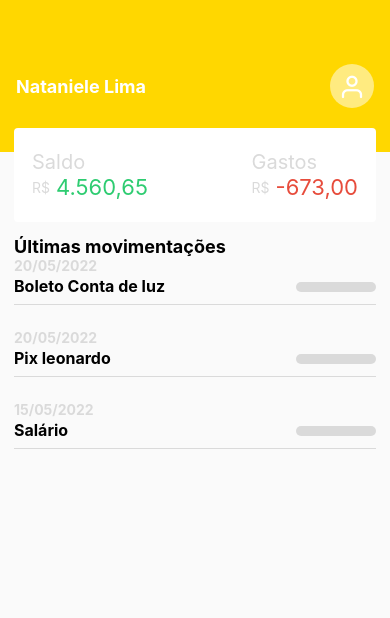
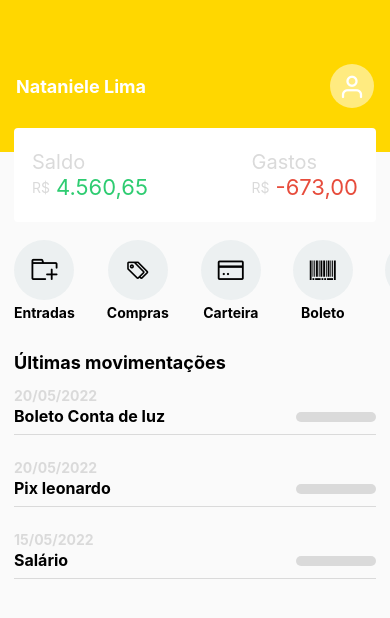
Before and after one commit to audisiofilho/finaceApp, a React Native app: screen / in a window 390 px wide. Shown: the top 618 px of the page. Built offline with nearby package versions, Linux system fonts and the light colour scheme.

Commit message:
Finalizando ActionTab

```diff
--- /dev/null
+++ b/src/components/Actions/index.js
@@ -0,0 +1,84 @@
+import React from "react";
+import {
+  View,
+  Text,
+  StyleSheet,
+  TouchableOpacity,
+  ScrollView,
+} from "react-native";
+
+import { AntDesign } from "@expo/vector-icons";
+
+export default function Actions() {
+  return (
+    <ScrollView
+      style={styles.container}
+      horizontal={true}
+      showsHorizontalScrollIndicator={false}
+    >
+      <TouchableOpacity style={styles.actionButton}>
+        <View style={styles.areaButton}>
+          <AntDesign name="addfolder" size={26} color="#000" />
+        </View>
+        <Text style={styles.labelButton}>Entradas</Text>
+      </TouchableOpacity>
+      <TouchableOpacity style={styles.actionButton}>
+        <View style={styles.areaButton}>
+          <AntDesign name="tagso" size={26} color="#000" />
+        </View>
+        <Text style={styles.labelButton}>Compras</Text>
+      </TouchableOpacity>
+      <TouchableOpacity style={styles.actionButton}>
+        <View style={styles.areaButton}>
+          <AntDesign name="creditcard" size={26} color="#000" />
+        </View>
+        <Text style={styles.labelButton}>Carteira</Text>
+      </TouchableOpacity>
+      <TouchableOpacity style={styles.actionButton}>
+        <View style={styles.areaButton}>
+          <AntDesign name="barcode" size={26} color="#000" />
+        </View>
+        <Text style={styles.labelButton}>Boleto</Text>
+      </TouchableOpacity>
+      <TouchableOpacity style={styles.actionButton}>
+        <View style={styles.areaButton}>
+          <AntDesign name="codepen" size={26} color="#000" />
+        </View>
+        <Text style={styles.labelButton}>Pix</Text>
+      </TouchableOpacity>
+      <TouchableOpacity style={styles.actionButton}>
+        <View style={styles.areaButton}>
+          <AntDesign name="setting" size={26} color="#000" />
+        </View>
+        <Text style={styles.labelButton}>Conta</Text>
+      </TouchableOpacity>
+    </ScrollView>
+  );
+}
+
+const styles = StyleSheet.create({
+  container: {
+    maxHeight: 84,
+    marginBottom: 14,
+    marginTop: 18,
+    paddingStart: 14,
+    paddingEnd: 14,
+  },
+  actionButton: {
+    alignItems: "center",
+    marginRight: 32,
+  },
+  areaButton: {
+    backgroundColor: "#ecf0f1",
+    height: 60,
+    width: 60,
+    borderRadius: 30,
+    justifyContent: "center",
+    alignItems: "center",
+  },
+  labelButton: {
+    marginTop: 4,
+    textAlign: "center",
+    fontWeight: "bold",
+  },
+});
--- a/src/pages/Home/index.js
+++ b/src/pages/Home/index.js
@@ -1,4 +1,5 @@
 import { StyleSheet, Text, View, FlatList } from "react-native";
+import Actions from "../../components/Actions";
 import Balance from "../../components/Balance";
 import Header from "../../components/Header";
 import Moviments from "../../components/Moviments";
@@ -6,41 +7,42 @@
 const list = [
   {
     id: 1,
-    label:'Boleto Conta de luz',
-    value:'299,90',
-    date: '20/05/2022',
-    type: 0
+    label: "Boleto Conta de luz",
+    value: "299,90",
+    date: "20/05/2022",
+    type: 0,
   },
   {
     id: 2,
-    label:'Pix leonardo',
-    value:'150,00',
-    date: '20/05/2022',
-    type: 1
+    label: "Pix leonardo",
+    value: "150,00",
+    date: "20/05/2022",
+    type: 1,
   },
   {
     id: 3,
-    label:'Salário',
-    value:'4.550,66',
-    date: '15/05/2022',
-    type: 1
-  }
-]
+    label: "Salário",
+    value: "4.550,66",
+    date: "15/05/2022",
+    type: 1,
+  },
+];
 
 export default function Home() {
   return (
     <View style={styles.container}>
       <Header userName={"Nataniele Lima"} />
       <Balance saldo={"4.560,65"} gastos={"673,00"} />
+      <Actions />
 
       <Text style={styles.title}>Últimas movimentações</Text>
 
       <FlatList
         style={styles.list}
         data={list}
-        keyExtractor={(item)=> String(item.id)}
+        keyExtractor={(item) => String(item.id)}
         showsVerticalScrollIndicator={false}
-        renderItem={({item})=> <Moviments data={item}/>}
+        renderItem={({ item }) => <Moviments data={item} />}
       />
     </View>
   );
@@ -51,15 +53,13 @@
     flex: 1,
     backgroundColor: "#fafafa",
   },
-  title:{
-    fontSize:18,
-    fontWeight:'bold',
-    marginLeft: 14,
-    marginRight: 14,
-    marginTop: 14,
+  title: {
+    fontSize: 18,
+    fontWeight: "bold",
+    margin: 14,
   },
-  list:{
+  list: {
     marginStart: 14,
     marginEnd: 14,
-  }
+  },
 });
```
